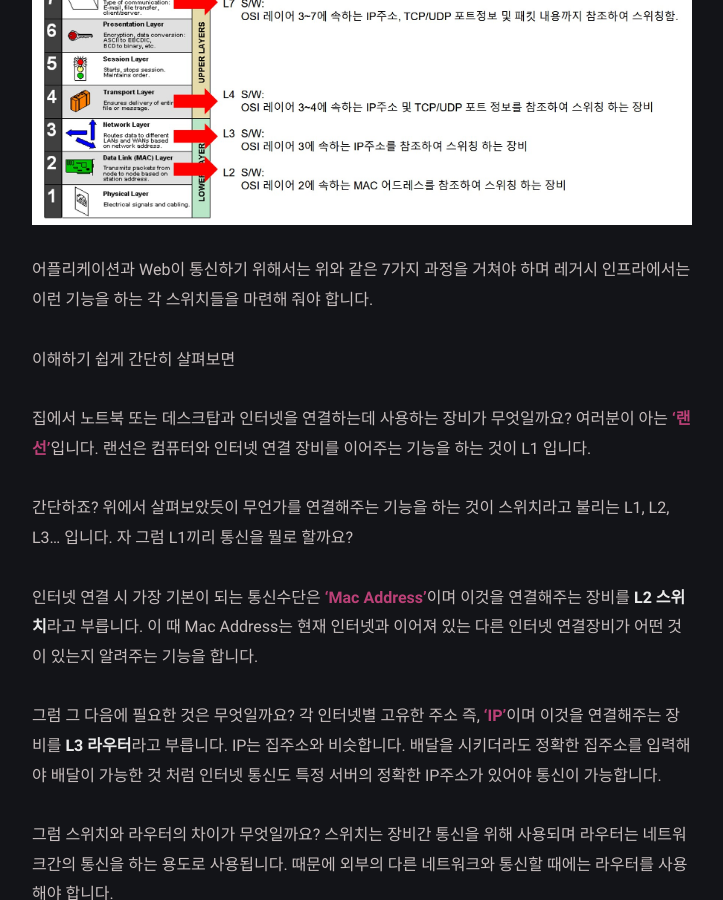
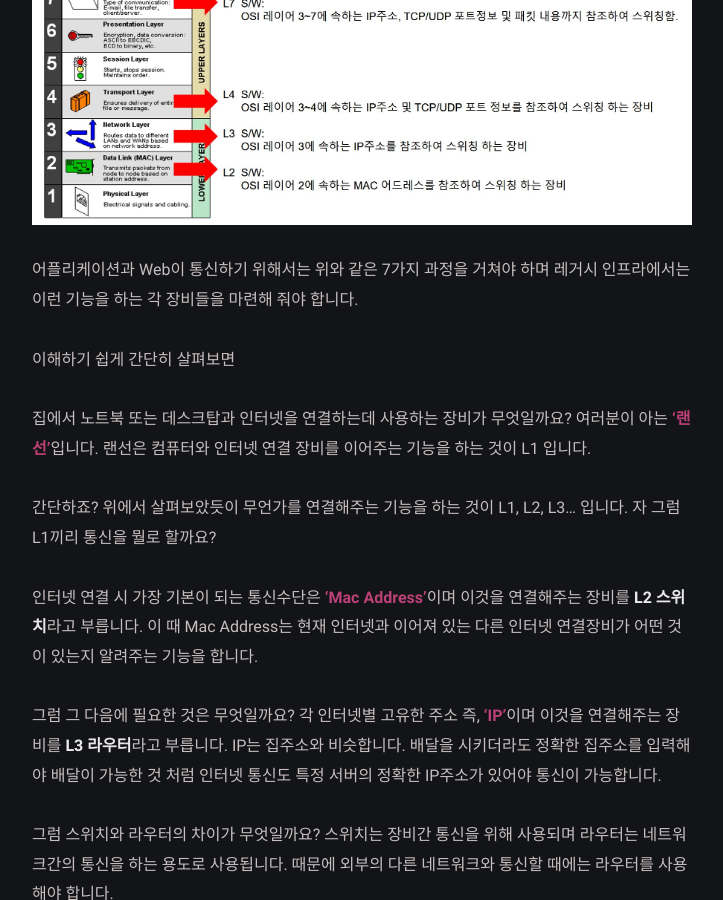
Before and after one commit to jd6186/jd6186.github.io, a Jekyll site: the page built from _posts/DongUk/2022-01-11-AWS_Architect_Associate.md, in a window 1280 px wide and 900 px high, scrolled down 1613 px. Shown: the whole window, without its empty margins (278-1001 px from the left). Built offline with Jekyll 4.4.1, drawn with Linux system fonts in a browser that asks for light colours; comment, search, counter and statistics services are not loaded.

Commit message:
Update 2022-01-11-AWS_Architect_Associate.md

```diff
--- a/_posts/DongUk/2022-01-11-AWS_Architect_Associate.md
+++ b/_posts/DongUk/2022-01-11-AWS_Architect_Associate.md
@@ -37,14 +37,14 @@ AWS 관련 자격증을 준비하며 관련 내용을 공유드리면 좋을 것
 IDC와 같은 내용도 존재하지만 여기서는 OSI 7계층을 보며 간단하게만 살펴보겠습니다.
 <img src="../../assets/img/2022-01-11-AWS_Architect_Associate/OSI 7계층과 스위치.jpg"  width="900"/>
 
-어플리케이션과 Web이 통신하기 위해서는 위와 같은 7가지 과정을 거쳐야 하며 레거시 인프라에서는 이런 기능을 하는 각 스위치들을 마련해 줘야 합니다.
+어플리케이션과 Web이 통신하기 위해서는 위와 같은 7가지 과정을 거쳐야 하며 레거시 인프라에서는 이런 기능을 하는 각 장비들을 마련해 줘야 합니다.
 
 이해하기 쉽게 간단히 살펴보면
 
 집에서 노트북 또는 데스크탑과 인터넷을 연결하는데 사용하는 장비가 무엇일까요?
 여러분이 아는 **<strong style="color: #bb4177;">'랜선'</strong>**입니다. 랜선은 컴퓨터와 인터넷 연결 장비를 이어주는 기능을 하는 것이 L1 입니다.
 
-간단하죠? 위에서 살펴보았듯이 무언가를 연결해주는 기능을 하는 것이 스위치라고 불리는 L1, L2, L3... 입니다.
+간단하죠? 위에서 살펴보았듯이 무언가를 연결해주는 기능을 하는 것이 L1, L2, L3... 입니다.
 자 그럼 L1끼리 통신을 뭘로 할까요?
 
 인터넷 연결 시 가장 기본이 되는 통신수단은 **<strong style="color: #bb4177;">'Mac Address'</strong>**이며 이것을 연결해주는 장비를 **L2 스위치**라고 부릅니다.
```
